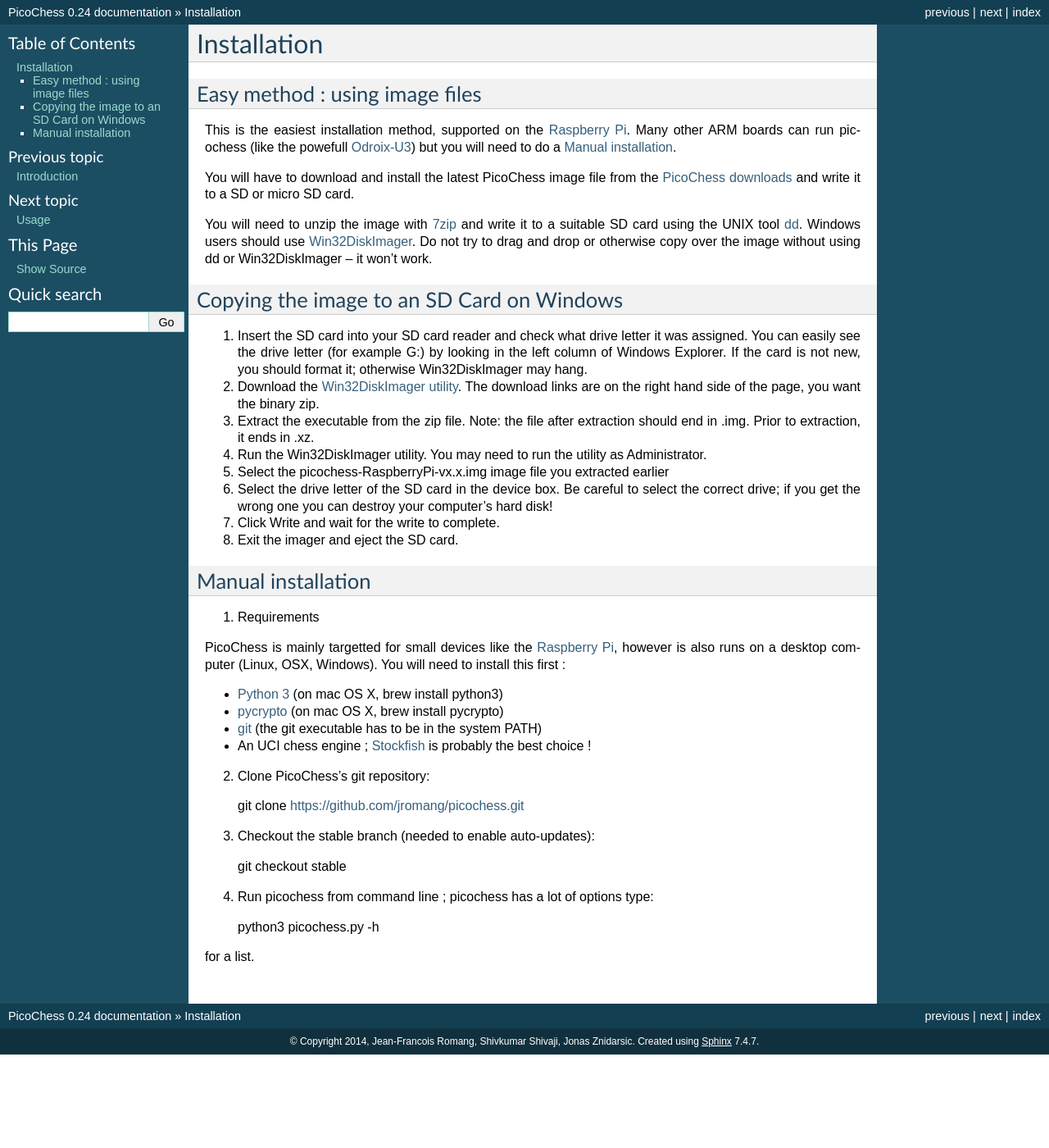
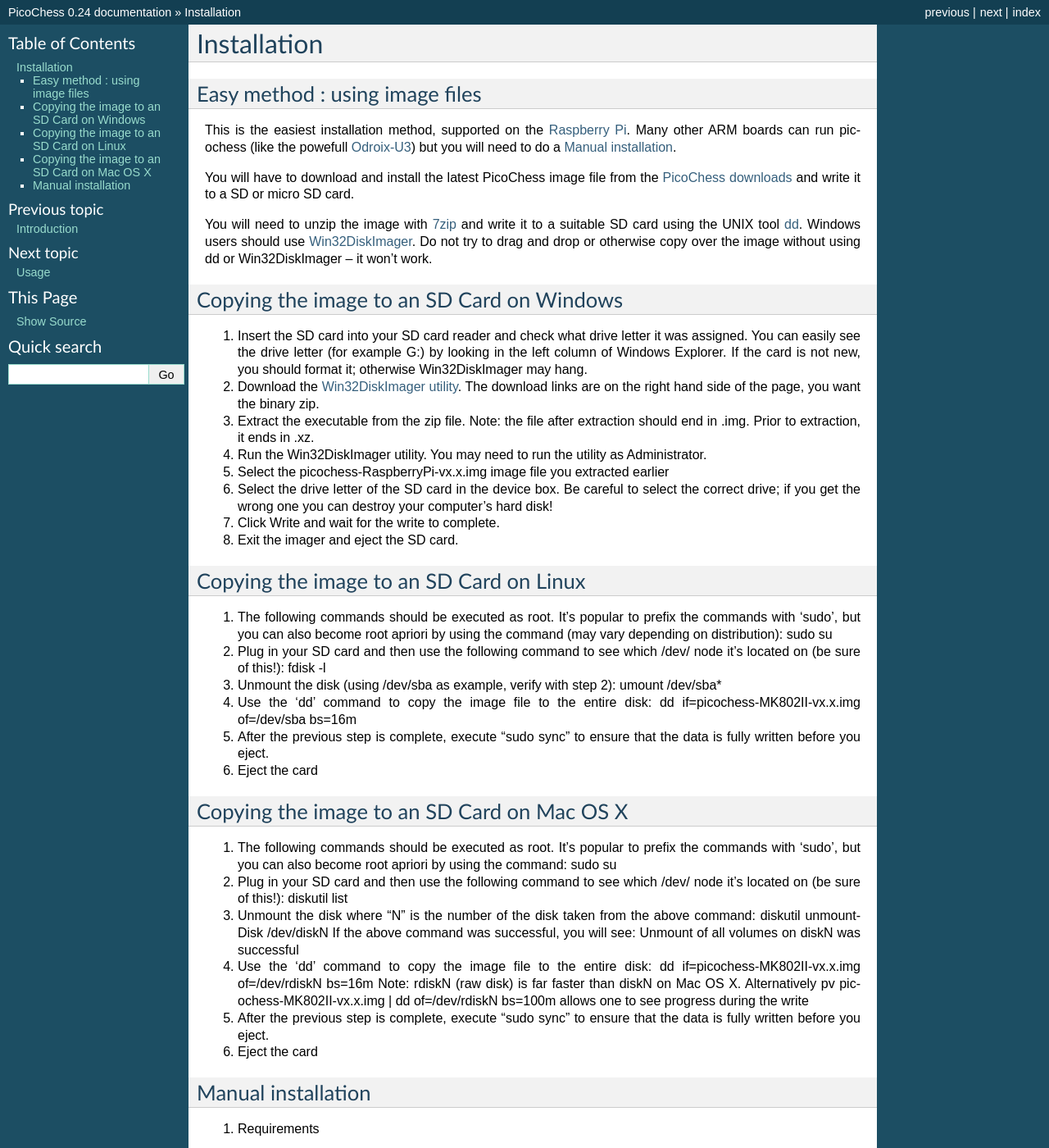
Before and after one commit to jromang/picochess, a Sphinx documentation site: the page built from docs/installation.rst, in a window 1280 px wide and 1400 px high. Shown: the whole window at 82% size. Built offline with Sphinx 7.4.7, drawn with Linux system fonts in a browser that asks for light colours.

Commit message:
Update installation.rst

```diff
--- a/docs/installation.rst
+++ b/docs/installation.rst
@@ -20,13 +20,51 @@
 ------------------------------------------
 
 1. Insert the SD card into your SD card reader and check what drive letter it was assigned. You can easily see the drive letter (for example G:) by looking in the left column of Windows Explorer. If the card is not new, you should format it; otherwise Win32DiskImager may hang.
+
 2. Download the `Win32DiskImager utility <https://launchpad.net/win32-image-writer>`_. The download links are on the right hand side of the page, you want the binary zip.
+
 3. Extract the executable from the zip file. Note: the file after extraction should end in .img. Prior to extraction, it ends in .xz.
+
 4. Run the Win32DiskImager utility. You may need to run the utility as Administrator.
+
 5. Select the picochess-RaspberryPi-vx.x.img image file you extracted earlier
+
 6. Select the drive letter of the SD card in the device box. Be careful to select the correct drive; if you get the wrong one you can destroy your computer's hard disk!
+
 7. Click Write and wait for the write to complete.
+
 8. Exit the imager and eject the SD card.
+
+Copying the image to an SD Card on Linux
+----------------------------------------
+
+1. The following commands should be executed as root. It's popular to prefix the commands with 'sudo', but you can also become root apriori by using the command (may vary depending on distribution): sudo su
+
+2. Plug in your SD card and then use the following command to see which /dev/ node it's located on (be sure of this!): fdisk -l
+
+3. Unmount the disk (using /dev/sba as example, verify with step 2): umount /dev/sba*
+
+4. Use the 'dd' command to copy the image file to the entire disk: dd if=picochess-MK802II-vx.x.img of=/dev/sba bs=16m
+
+5. After the previous step is complete, execute "sudo sync" to ensure that the data is fully written before you eject.
+
+6. Eject the card
+
+Copying the image to an SD Card on Mac OS X
+-------------------------------------------
+
+1. The following commands should be executed as root. It's popular to prefix the commands with 'sudo', but you can also become root apriori by using the command: sudo su
+
+2. Plug in your SD card and then use the following command to see which /dev/ node it's located on (be sure of this!): diskutil list
+
+3. Unmount the disk where "N" is the number of the disk taken from the above command: diskutil unmountDisk /dev/diskN If the above command was successful, you will see: Unmount of all volumes on diskN was successful
+
+4. Use the 'dd' command to copy the image file to the entire disk: dd if=picochess-MK802II-vx.x.img of=/dev/rdiskN bs=16m Note: rdiskN (raw disk) is far faster than diskN on Mac OS X. Alternatively pv picochess-MK802II-vx.x.img | dd of=/dev/rdiskN bs=100m allows one to see progress during the write
+
+5. After the previous step is complete, execute "sudo sync" to ensure that the data is fully written before you eject.
+
+6. Eject the card
+
 
 .. _manual-install-label:
 
```
